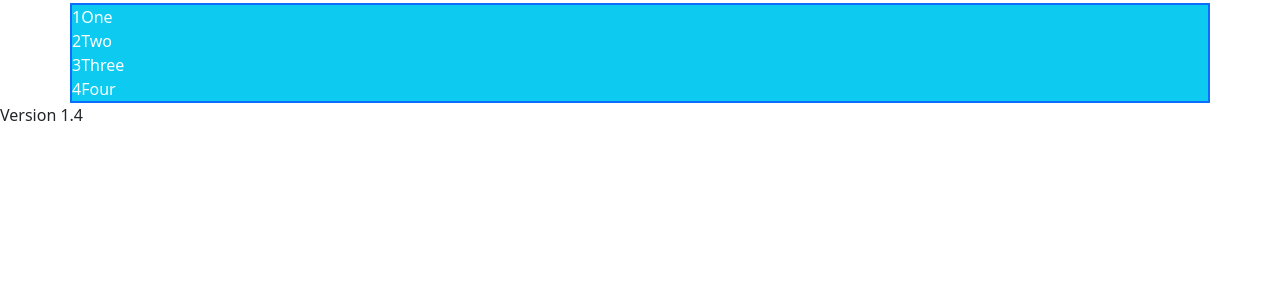
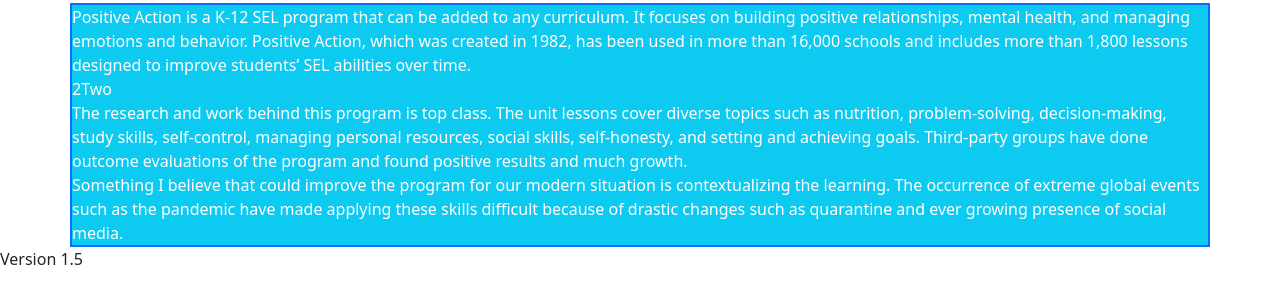
Before and after one commit to BigDaddoo/Ahmed-Alowmari, a plain HTML site: page Research/caseStudyAhmed.html in a window 1280 px wide. Shown: the part 109-412 px from the top of the page. Drawn offline with nearby package versions, Linux system fonts and the light colour scheme.

Commit message:
lets go
shkshkshk

```diff
--- a/Research/caseStudyAhmed.html
+++ b/Research/caseStudyAhmed.html
@@ -35,20 +35,20 @@
 
    <div class="container text-left text-white border border-primary border-2 bg-info">
         <div class="row border-info border-2">
-            1One
+            Positive Action is a K-12 SEL program that can be added to any curriculum. It focuses on building positive relationships, mental health, and managing emotions and behavior. Positive Action, which was created in 1982, has been used in more than 16,000 schools and includes more than 1,800 lessons designed to improve students’ SEL abilities over time.
         </div>
         <div class="row border-info border-2">
             2Two
         </div>
         <div class="row border-info border-2">
-            3Three
+            The research and work behind this program is top class. The unit lessons cover diverse topics such as nutrition, problem-solving, decision-making, study skills, self-control, managing personal resources, social skills, self-honesty, and setting and achieving goals. Third-party groups have done outcome evaluations of the program and found positive results and much growth.
         </div>
         <div class="row border-info border-2">
-            4Four
+            Something I believe that could improve the program for our modern situation is contextualizing the learning. The occurrence of extreme global events such as the pandemic have made applying these skills difficult because of drastic changes such as quarantine and ever growing presence of social media.
         </div>
     </div>
 
-Version 1.4
+Version 1.5
 
 <script src="https://cdn.jsdelivr.net/npm/bootstrap@5.2.1/dist/js/bootstrap.bundle.min.js" integrity="sha384-u1OknCvxWvY5kfmNBILK2hRnQC3Pr17a+RTT6rIHI7NnikvbZlHgTPOOmMi466C8" crossorigin="anonymous"></script>
 </body>
```
